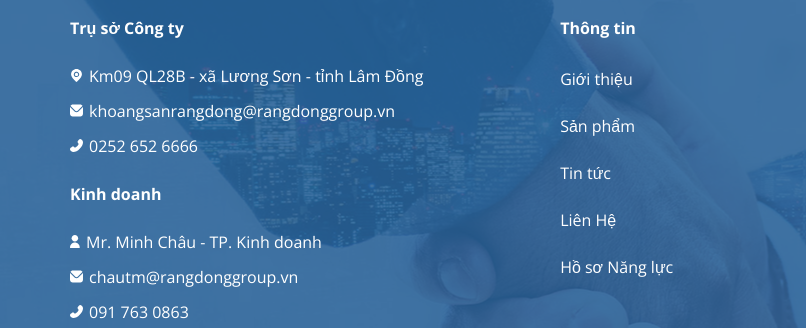
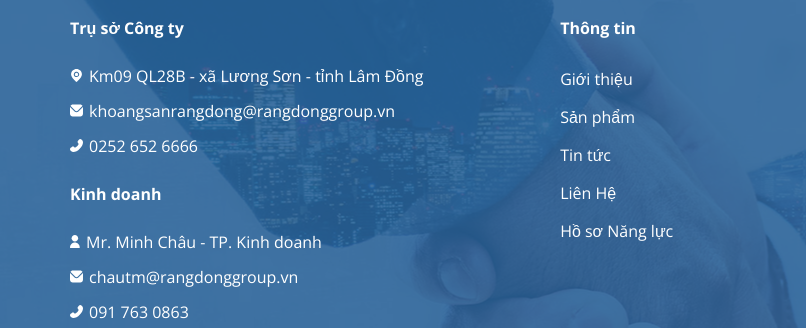
Before and after one commit to Hoaison3108/khoangsanrangdongdemo, a plain HTML site: page index.html in a window 1280 px wide. Shown: the part 6682-7010 px from the top of the page, 0-806 px from the left. Drawn offline with nearby package versions, Linux system fonts and the light colour scheme.

Commit message:
Edit footer info

```diff
--- a/assets/css/style.css
+++ b/assets/css/style.css
@@ -898,7 +898,7 @@ strong {
 }
 
 .footer__desc--info {
-  margin-top: 25px;
+  margin-top: 16px;
   line-height: 1.38;
   color: var(--font-color1);
   cursor: pointer;
```
